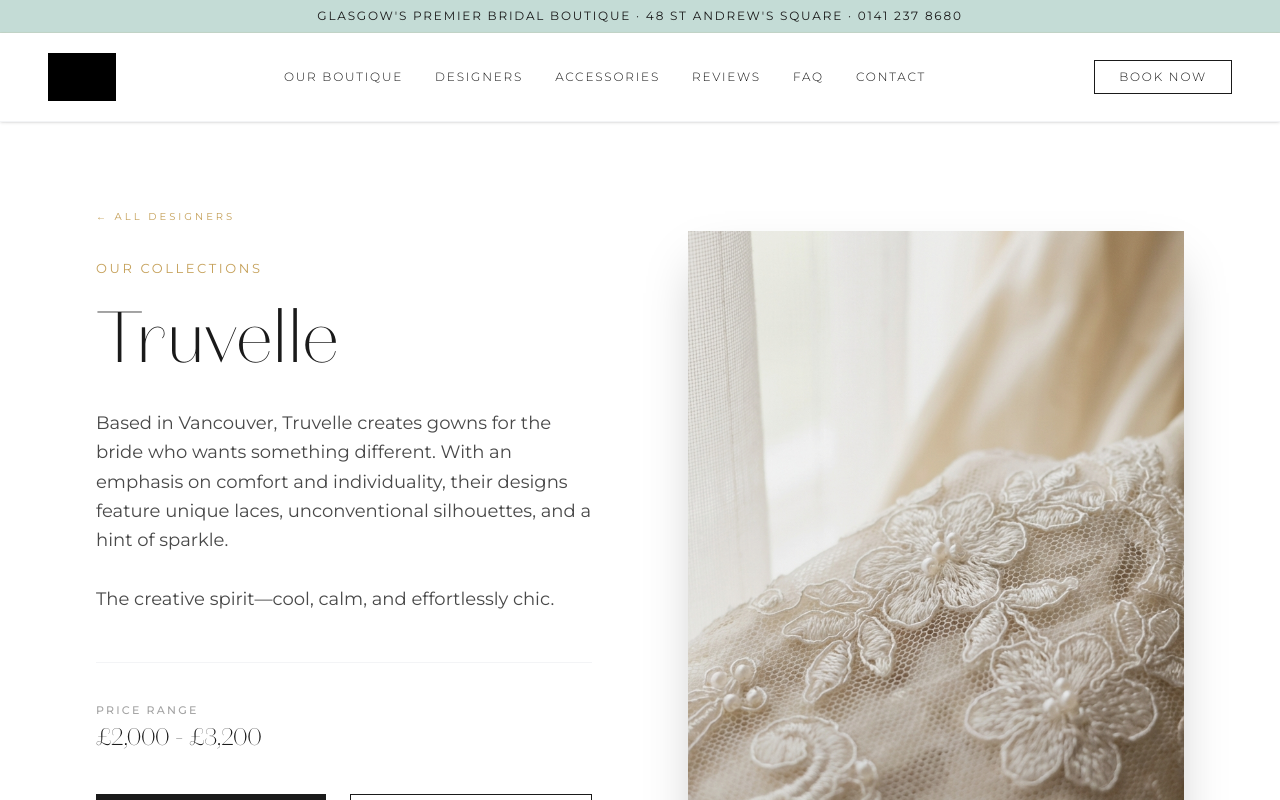
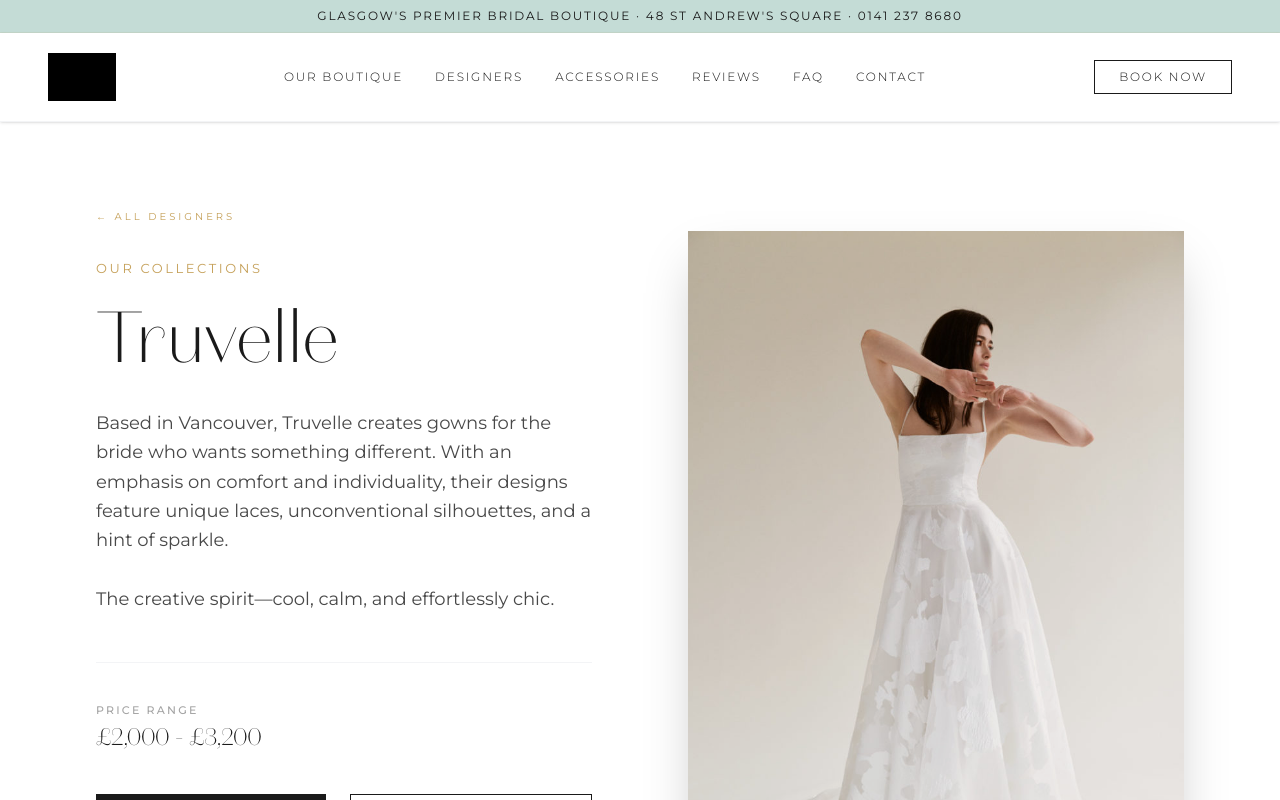
Before and after one commit to AliNMackie/bridalcourtyard, a Next.js app: page /truvelle in a window 1280 px wide. Shown: the top 800 px of the page. Built offline with nearby package versions, Linux system fonts and the light colour scheme; a web font is replaced by a local one.

Commit message:
Update designer data to point to new home images

```diff
--- a/src/data/designers.ts
+++ b/src/data/designers.ts
@@ -8,7 +8,7 @@
     persona: "The Grace Kelly of the 21st century—timeless, regal, and breathtakingly sophisticated.",
     priceRange: "£2,500 - £4,500",
     externalLink: "https://www.justinalexander.com/justin-alexander-signature/",
-    image: "/hero.png"
+    image: "/images/home/justin-alexander-signature-pl/justin-alexander-signature-pi.webp"
   },
   {
     slug: "truvelle",
@@ -18,7 +18,7 @@
     persona: "The creative spirit—cool, calm, and effortlessly chic.",
     priceRange: "£2,000 - £3,200",
     externalLink: "https://truvelle.com/",
-    image: "/boutique.png"
+    image: "/images/home/truvelle/truvelle.jpg"
   },
   {
     slug: "aesling",
@@ -28,7 +28,7 @@
     persona: "The architect of style—bold, precise, and understated.",
     priceRange: "£1,800 - £2,800",
     externalLink: "https://aesling.com/",
-    image: "/silk.png"
+    image: "/images/home/aesling/aesling.jpg"
   },
   {
     slug: "anne-barge",
@@ -38,7 +38,7 @@
     persona: "The romantic dreamer—sweet, elegant, and perpetually in style.",
     priceRange: "£2,200 - £3,500",
     externalLink: "https://www.annebarge.com/collections/blue-willow",
-    image: "/about-cinematic.png"
+    image: "/images/home/anne-barge/anne-barge.jpg"
   },
   {
     slug: "alyssa-kristin",
@@ -48,7 +48,7 @@
     persona: "The confident muse—daring, sleek, and undeniably stunning.",
     priceRange: "£2,400 - £3,800",
     externalLink: "https://www.alyssakristin.com/",
-    image: "/gallery-detail.png"
+    image: "/images/home/alyssa-kristin/alyssa-kristin-m.jpg"
   },
   {
     slug: "laudae",
@@ -58,6 +58,6 @@
     persona: "The conscious rebel—spirited, comfortable, and forward-thinking.",
     priceRange: "£1,900 - £2,900",
     externalLink: "https://www.laudae.com/",
-    image: "/hero.png"
+    image: "/images/home/laudae/laudae.jpg"
   }
 ];
```
